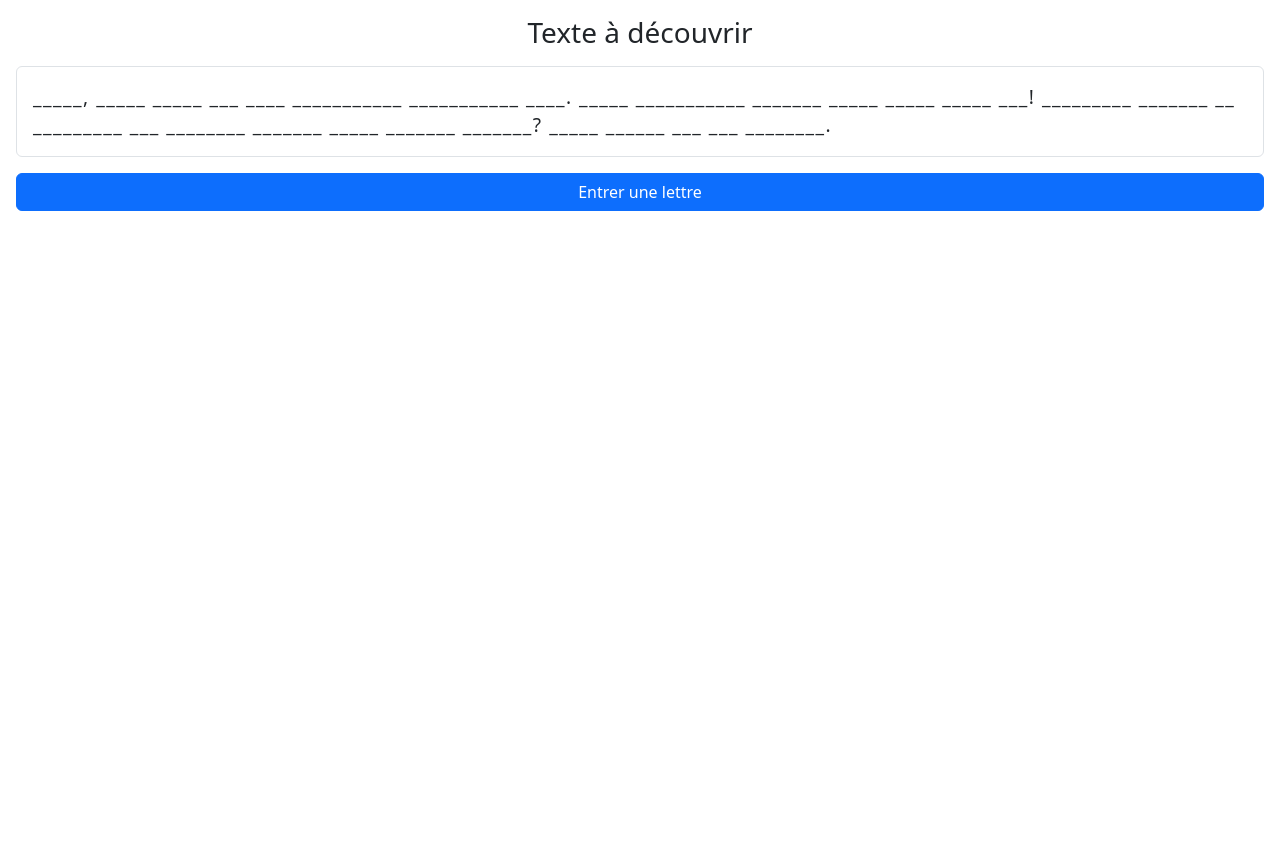
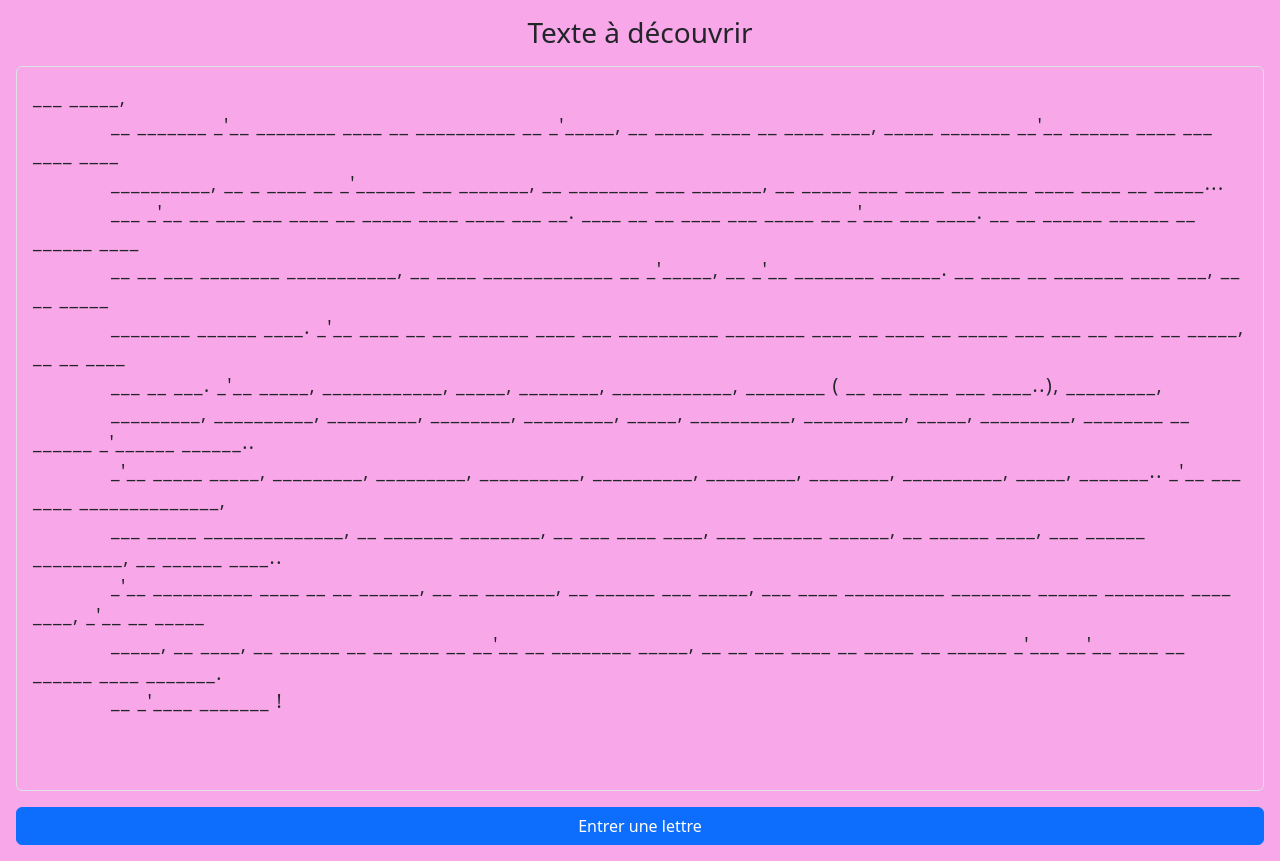
Before and after one commit to Alban-dot/mon-calendrier, a plain HTML site: page index.html in a window 1280 px wide. Before the commit the page ends 800 px from the top, so only its background shows below. Drawn offline with nearby package versions, Linux system fonts and the light colour scheme.

Commit message:
index.html

```diff
--- a/index.html
+++ b/index.html
@@ -19,6 +19,7 @@
     </style>
 </head>
 <body class="p-3">
+    <body style="background-color: #f8a7e8;">
 
     <h3 class="text-center mb-3">Texte à découvrir</h3>
 
@@ -30,7 +31,22 @@
 
     <script>
         // Ton texte secret
-        const messageSecret = "Lorem, ipsum dolor sit amet consectetur adipisicing elit. Optio consectetur aperiam atque eaque ipsum sed! Doloribus tenetur et molestiae sed nesciunt dolorum error aperiam placeat? Optio veniam cum vel officiis."
+        const messageSecret =
+        `Mon amour,
+            Ce message t'es destinée dans un calednrier de l'avent, un avant goût du Père Noël, cette période qu'in attend tous les deux avec
+            impatience, on a hâte de s'offrir nos cadeaux, de recevoir nos cadeaux, je spoil rien mais tu auras peut être un sonny...
+            Bon j'ai un peu dit mais tu auras bien plus que ça. Déjà tu as tout mon amour et c'est pas rien. Je me répète encore et encore mais
+            tu es une personne fantastique, je suis reconnaissant de t'avoir, je t'en remercie encore. Je suis si heureux avec toi, tu me rends
+            meilleur chaque jour. J'ai peur de me répéter avec les précédents messages mais au pire je pense pas que ça soit si grave, ça te fera
+            pas de mal. T'es drôle, attentionnée, juste, avenante, intelligente, curieuse ( un peu trop des fois..), énergique,
+            généreuse, courageuse, brillante, gentille, charmante, posée, rassurante, volontaire, douce, tolérante, sensible et pleins d'autres encore..
+            T'es aussi belle, charmante, éclatante, rayonnante, ravissante, splendide, raffinée, magnifique, jolie, SUBLIME.. T'as des yeux resplendissant,
+            des joues rebondissantes, un sourire éclatant, un nez tout mimi, des cheveux soyeux, ta taille fine, tes formes sculptées, la beauté pure..
+            J'ai simplement hâte de te revoir, tu me manques, je compte les jours, les deux prochaines semaines seront beaucoup trop bien, j'en ai aucun
+            doute, le Noël, le nouvel an et tout ce qu'on va rajouter entre, si tu lis tout ce texte en entier c'est qu'on doit se revoir tout bientôt.
+            Je t'aime Sidonie !
+
+            `
 
         // Renvoie la lettre de base (sans accents)
         function baseLetter(char) {
```
